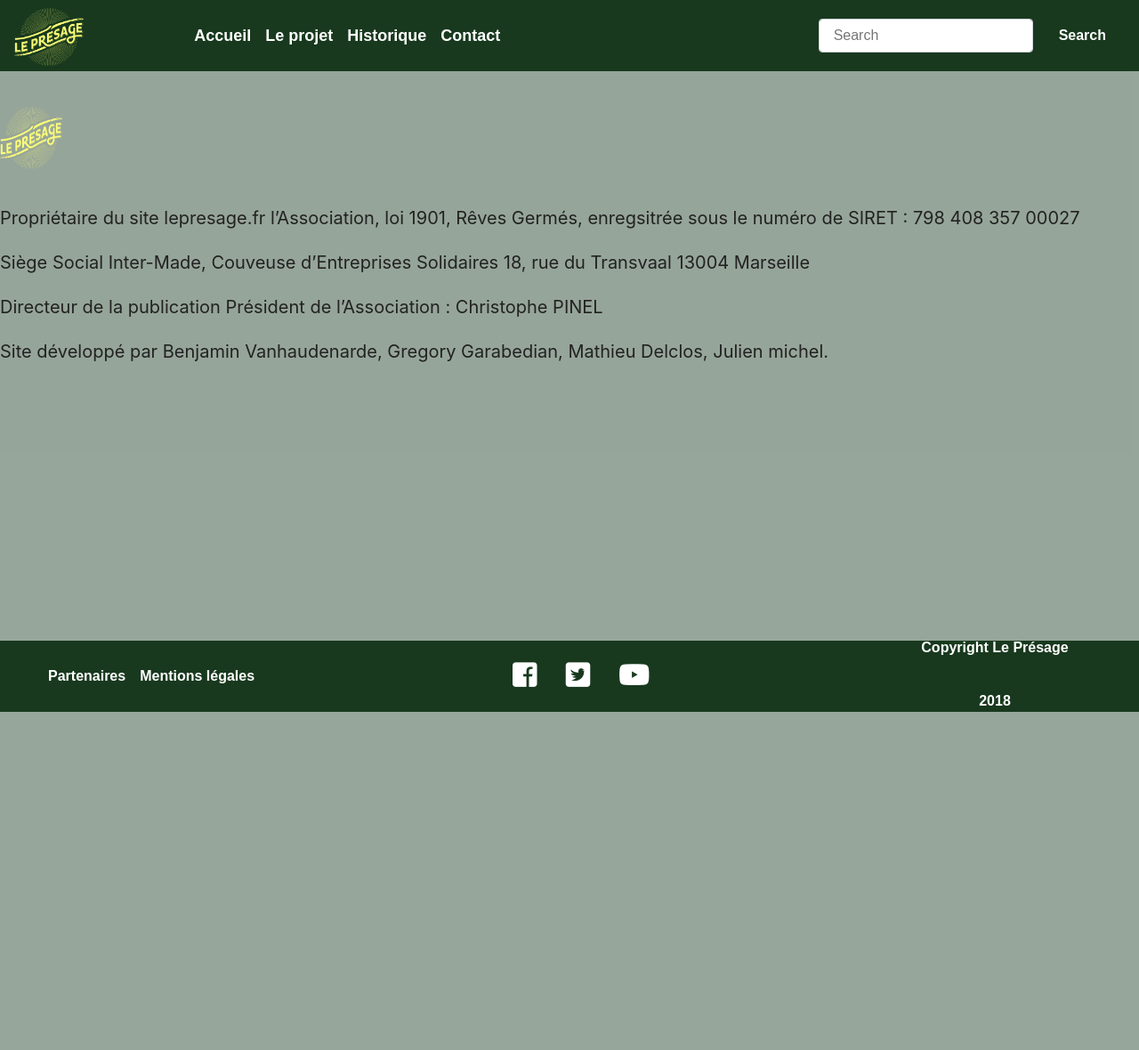
After one commit to ggougs/presage, a Symfony app: template templates/mentions/mentions.html.twig in a window 1280 px wide. The commit adds this page. Shown: the whole page at 89% size. Run offline with Twig, Linux system fonts and the light colour scheme; the template is opened without the code that fills it, so the values that code supplies are empty; some libraries are stand-ins or nearby versions; some web fonts are replaced.

Commit message:
mentions

```diff
--- a/composer.json
+++ b/composer.json
@@ -23,10 +23,6 @@
         "symfony/validator": "*",
         "symfony/web-link": "*",
         "symfony/yaml": "*"
-<<<<<<< HEAD
-
-=======
->>>>>>> b3e88f98a0949c799711c347c421ec9ec3eb47c9
     },
     "require-dev": {
         "symfony/debug-pack": "*",
--- /dev/null
+++ b/public/css/mentionsLegales.css
@@ -0,0 +1,20 @@
+main{
+    background-color: rgba(24, 57, 30, 0.45);
+    padding-bottom: 750px;
+    padding-top: 100px;
+    font-size: 20px;
+}
+
+.imgMentions {
+    width : 70px;
+    height: 70px;
+    display: block;
+    margin-top: 20px;
+    margin-bottom: 40px;
+
+}
+p {
+
+    margin-bottom : 20px;
+
+}
--- a/templates/admin_user/index.html.twig
+++ b/templates/admin_user/index.html.twig
@@ -74,14 +74,14 @@
                     <ul class="nav child_menu">
                       <li><a href="{{ path('listeactualiteadmin')}}">Liste des Actualités</a></li>
                       <li><a href="{{ path ('ajoutActualite') }}">Ajout Actualité</a></li>
-                      <li><a href="form_validation.html">Mettre en avant une actualité</a></li>
+
                     </ul>
                   </li>
                   <li><a><i class="far fa-calendar"></i> Evenements <span class="fa fa-chevron-down"></span></a>
                     <ul class="nav child_menu">
                       <li><a href="{{ path ('evenementAdmin') }}">Liste des Evenements</a></li>
                       <li><a href="{{ path ('ajoutEvenement') }}" >Ajout Evenements</a></li>
-                      <li><a href="icons.html">Mettre en avant un Evenement</a></li>
+
                      </ul>
                   </li>
                   <li><a><i class="fas fa-user-tie"></i> Ajout Administrateur <span class="fa fa-chevron-down"></span></a>
--- a/templates/base.html.twig
+++ b/templates/base.html.twig
@@ -88,7 +88,7 @@
                   <a class="nav-link top" href="#">Partenaires</a>
               </li>
               <li class="nav-item dropdown">
-                  <a class="nav-link top" href="#">Mentions légales</a>
+                  <a class="nav-link top" href="{{ path('mentions') }}">Mentions légales</a>
               </li>
             </ul>
 
--- a/templates/evenement/listEvenementsAdmin.html.twig
+++ b/templates/evenement/listEvenementsAdmin.html.twig
@@ -12,6 +12,7 @@
         <th>Contenu</th>
         <th>Image</th>
         <th></th>
+        <th>Mettre en avant l'evenement</th>
     </tr>
 {% for event in evenement %}
      <tr>
--- /dev/null
+++ b/templates/mentions/mentions.html.twig
@@ -0,0 +1,32 @@
+{% extends 'base.html.twig' %}
+
+{% block stylesheets %}
+        {# <link href="https://fonts.googleapis.com/css?family=Quicksand" rel="{{ asset('css/organigramme.less') }}">#}
+        <link rel="stylesheet" type="text/css" href="{{ asset('css/mentionsLegales.css') }}" />
+
+        <link rel="stylesheet" href="https://use.fontawesome.com/releases/v5.3.1/css/all.css" integrity="sha384-mzrmE5qonljUremFsqc01SB46JvROS7bZs3IO2EmfFsd15uHvIt+Y8vEf7N7fWAU" crossorigin="anonymous">
+        {% endblock %}
+
+
+{% block title %}Mentions Legales{% endblock %}
+
+{% block body %}
+<main role='main'>
+
+<img class="imgMentions" src="{{ asset('img/logopresage-yellow.png') }}"
+
+<p>Propriétaire du site lepresage.fr
+l’Association, loi 1901, Rêves Germés, enregsitrée sous le numéro de SIRET : 798 408 357 00027</p>
+
+<p>Siège Social
+Inter-Made, Couveuse d’Entreprises Solidaires
+18, rue du Transvaal
+13004 Marseille</p>
+
+<p>Directeur de la publication
+Président de l’Association : Christophe PINEL</p>
+
+<p>Site développé par Benjamin Vanhaudenarde, Gregory Garabedian, Mathieu Delclos, Julien michel.</p>
+
+</main>
+{% endblock %}
```
Also changed, not shown: src/Controller/MentionsController.php (added, +19 -0 lines), public/uploads/image/49c1e95704b6e8cbe3b677bd39696ab2.png (added), public/uploads/image/c1242f9e949dcaa124673810e11782ae.jpeg (added), public/uploads/image/f3851d5ad96ac64400d05e33e02d542e.jpeg (added).
